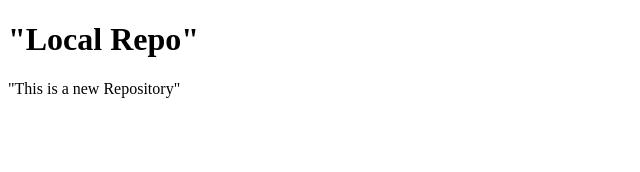
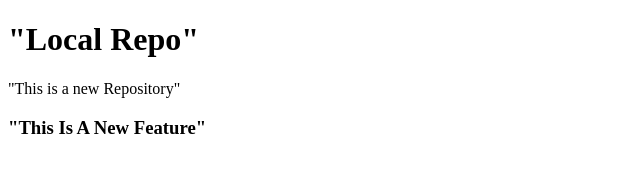
Before and after one commit to Hasnain-Wakeel/Local_Repo, a plain HTML site: page index.html in a window 1280 px wide. Shown: the whole page, without its empty margins (0-640 px from the left). Drawn offline with Linux system fonts and the light colour scheme.

Commit message:
New Feature Added

```diff
--- a/index.html
+++ b/index.html
@@ -8,5 +8,6 @@
 <body>
     <h1>"Local Repo" </h1>
     <p>"This is a new Repository"</p>
+    <h3>"This Is A New Feature" </h3>
 </body>
 </html>
```
